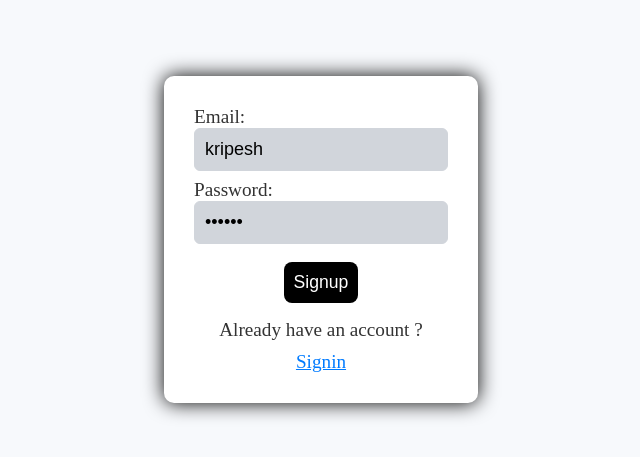
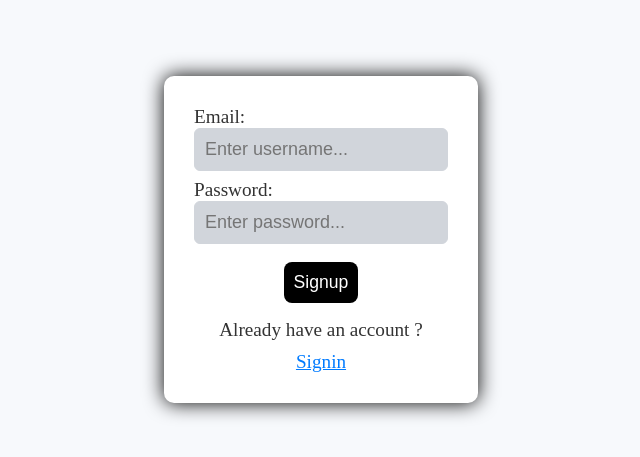
Before and after one commit to kripesh77/node-authentication, a website: page public/index.html in a window 1280 px wide. Shown: the part 161-618 px from the top of the page, without its empty margins (319-959 px from the left). Drawn offline with Linux system fonts and the light colour scheme.

Commit message:
removed default input values

```diff
--- a/public/index.html
+++ b/public/index.html
@@ -16,7 +16,6 @@
             type="text"
             id="signup-username-field"
             placeholder="Enter username..."
-            value="kripesh"
           />
         </label>
         <label for="signup-password-field"
@@ -26,7 +25,6 @@
             type="password"
             id="signup-password-field"
             placeholder="Enter password..."
-            value="123123"
           />
         </label>
         <button id="signup-btn">Signup</button>
@@ -42,7 +40,6 @@
             type="text"
             id="login-username-field"
             placeholder="Enter username..."
-            value="kripesh"
           />
         </label>
         <label for="login-password-field"
@@ -51,7 +48,6 @@
             type="password"
             id="login-password-field"
             placeholder="Enter password..."
-            value="123123"
           />
         </label>
         <button id="login-btn">Login</button>
```
